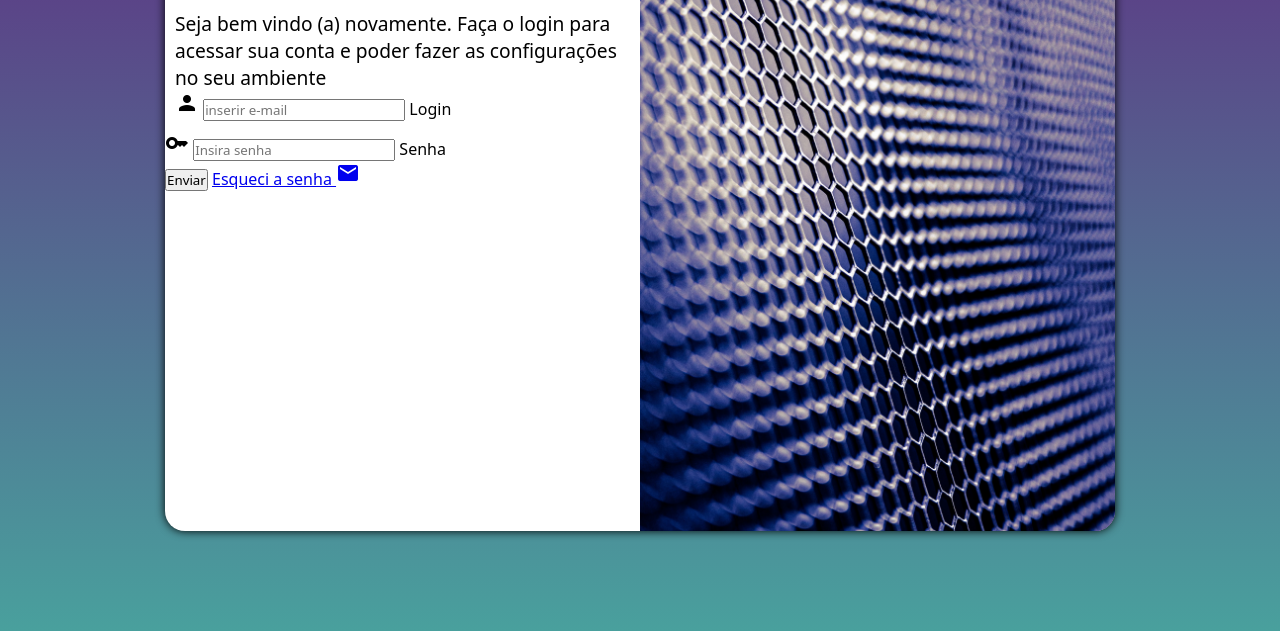
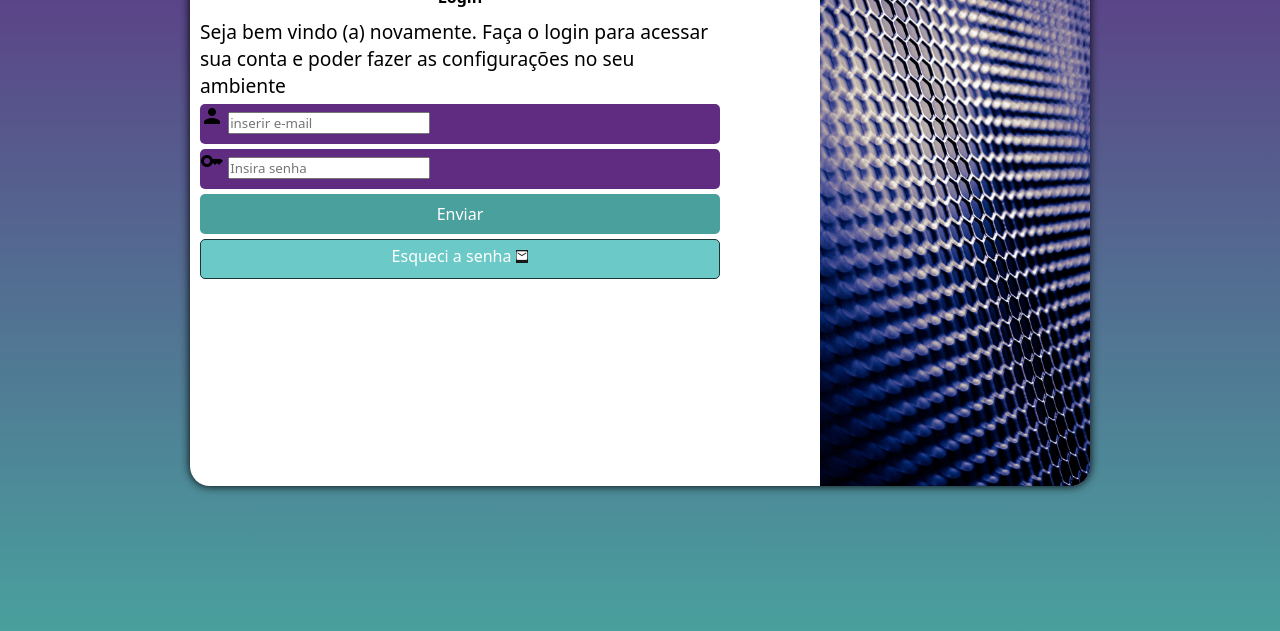
Before and after one commit to DanielDurce/projeto-login, a plain HTML site: page index.html in a window 1280 px wide. Shown: the part 169-800 px from the top of the page. Drawn offline with Linux system fonts and the light colour scheme.

Commit message:
aplicando estilo ao formúlario login

```diff
--- a/estilos/mediaquery.css
+++ b/estilos/mediaquery.css
@@ -3,18 +3,19 @@
     body {
         background-image: linear-gradient(to top, #49a09d, #5f2c82);
     }
+
     section#login {
         width: 80vw;
     }
 
-    section#login > div#imagem {
+    section#login>div#imagem {
         float: left;
         width: 30%;
         height: 100%;
 
     }
 
-    section#login > div#formulario {
+    section#login>div#formulario {
         float: right;
         width: 70%;
     }
@@ -22,34 +23,57 @@
 
 }
 
-@media screen and (min-width: 992px)  {
-    body{
+@media screen and (min-width: 992px) {
+    body {
         background-image: linear-gradient(to top, #49a09d, #5f2c82);
     }
+
     section#login {
-        width: 950px;
+        width: 900px;
     }
 
-    section#login > div#imagem {
+    section#login>div#imagem {
         float: right;
-        width: 50%;
+        width: 30%;
         height: 100%;
 
     }
 
-    section#login > div#formulario {
+    section#login>div#formulario {
         float: left;
-        width: 50%;
+        width: 60%;
     }
 
-    div#formulario >h1 {
-        font-size: 2em;
+    div#formulario>h1 {
+        font-size: 1em;
 
     }
 
-    div#formulario > p {
+    div#formulario>p {
         font-size: 1.2em;
     }
 
+    form>input[type=submit] {
+        display: block;
+        font-size: 1em;
+        width: 100%;
+        background-color: #49a09d;
+        color: white;
+        border: none;
+        border-radius: 5px;
+        cursor: pointer;
+
+    }
+
+    form > input[type=submit]:hover {
+
+        background-color: #1c3635;
+    }
+    form > a.botao {
+        display: block;
+        text-align: center;
+    }
+
+
 
 }
--- a/estilos/style.css
+++ b/estilos/style.css
@@ -13,7 +13,8 @@
     box-sizing: border-box;
 }
 
-body, html {
+body,
+html {
     background-color: #5f2c82;
     height: 100vh;
     width: 100vw;
@@ -31,7 +32,8 @@ section#login {
     transform: translate(-50%, -50%);
     background-color: white;
     width: 250px;
-    height: 600px;
+
+    height: 510px;
     border-radius: 20px;
     overflow: hidden;
     box-shadow: 0px 0px 10px black;
@@ -40,7 +42,8 @@ section#login {
     transition-timing-function: ease;
 
 }
-section#login > div#imagem {
+
+section#login>div#imagem {
     display: block;
     background: #5f2c82 url(../imagemlogin.jpg);
     background-size: cover;
@@ -49,16 +52,67 @@ section#login > div#imagem {
 
 }
 
-section#login > div#formulario {
+section#login>div#formulario {
     display: block;
     padding: 10px;
 }
 
-div#formulario >h1 {
-    text-align: center ;
-    margin-bottom: 0.8em;
+div#formulario>h1 {
+    text-align: center;
+    margin-bottom: 10px;
 }
 
-div#formulario > p {
-    font-size: 1.2em;
+div#formulario>p {
+    font-size: .8em;
 }
+
+form>div.campo{
+    background-color: #5f2c82;
+    width: 100%;
+    display: block;
+    height: 40px;
+    border-radius: 5px;
+    margin: 5px 0px;
+}
+
+div.campo > label {
+    display: none;
+}
+
+form>input[type=submit] {
+    display: block;
+    font-size: 1em;
+    width: 100%;
+    height: 40px;
+    background-color: #49a09d;
+    color: white;
+    border: none;
+    border-radius: 5px;
+    cursor: pointer;
+}
+
+form>input[type=submit]:hover {
+
+    background-color: #1c3635;
+}
+
+form > a.botao {
+    display: block;
+    text-align: center;
+    font-size: 1em;
+    height: 100%;
+    height: 40px;
+    padding-top: 5px;
+    margin-top: 5px;
+    background-color: #6bcac7;
+    color: white;
+    border: 1px solid #1c3635;
+    border-radius: 5px;
+    text-decoration: none;
+
+}
+
+form > a.botao > i {
+    font-size: 0.8em;
+    background-color: #161a19;
+}
--- a/index.html
+++ b/index.html
@@ -23,26 +23,25 @@
                 <p>Seja bem vindo (a) novamente. Faça o login para acessar sua conta e poder fazer as configurações no
                     seu ambiente</p>
                 <form action="login.php" method="post">
+                    <div class="campo">
 
-                    <span class="material-icons">person</span>
+                        <i class="material-icons">person</i>
 
-                    <input type="email" name="login" id="ilogin" placeholder="inserir e-mail" autocomplete="email" required minlength="30">
+                        <input type="email" name="login" id="ilogin" placeholder="inserir e-mail" autocomplete="email"required minlength="30">
                         <label for="ilogin">Login</label>
-
-
                     </div>
                     <div class="campo">
-
-                <span class="material-icons">key</span>
-
-                <input type="password" name="senha" id="isenha" placeholder="Insira senha" autocomplete="current-password" required minlength="8" maxlength="20">
+                        <i class="material-icons">key</i>
+                         <input type="password" name="senha" id="isenha" placeholder="Insira senha" autocomplete="current-password"required minlength="8" maxlength="20">
                         <label for="isenha">Senha</label>
                     </div>
 
                  <input type="submit" value="Enviar">
-            <a href="esqueci.html">Esqueci a senha <i class="material-icons">mail</i></a>
+                 <a href="esqueci.html" class="botao">Esqueci a senha <i class="material-icons">mail</i></a>
+                </form>
+        </div>
 
-            </form>
+
         </section>
     </main>
 
```
Lines whose indentation alone changed are shown as unchanged.
